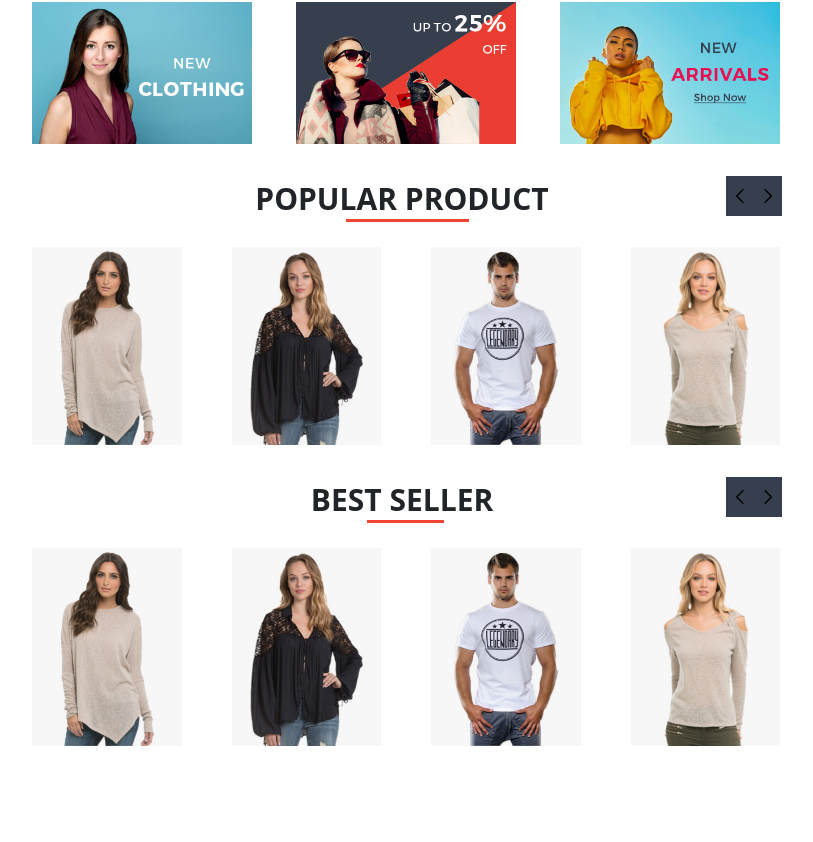
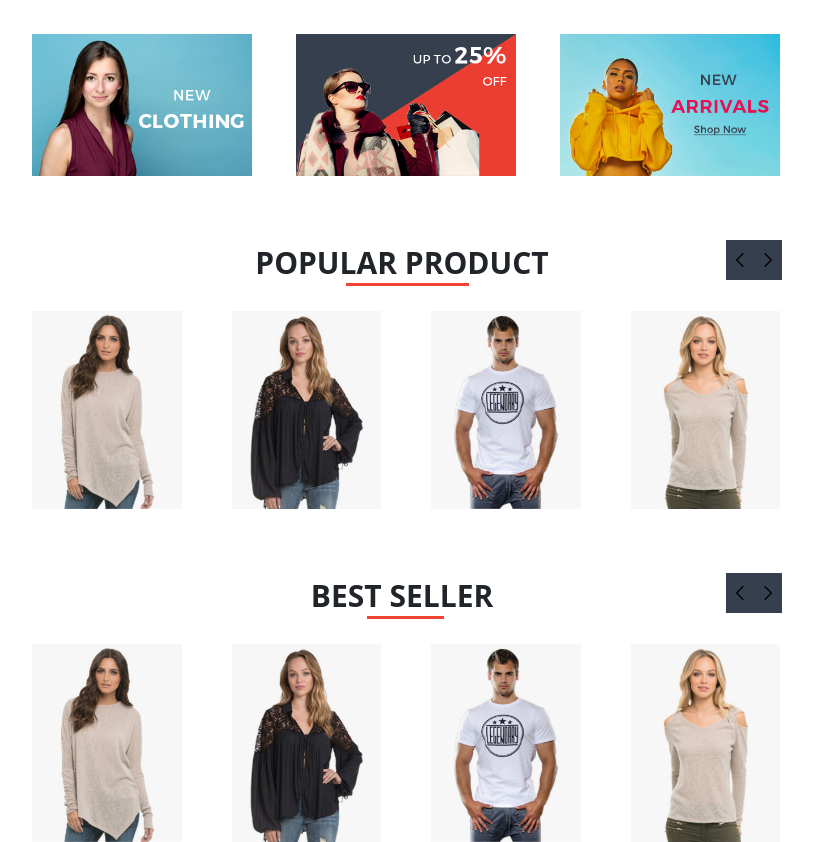
Before and after one commit to HuyDinh97/reactjs-shop, a React (Create React App) app: page / in a window 1280 px wide. Shown: the part 806-1648 px from the top of the page, without its empty margins (234-1047 px from the left). Before the commit the page ends 1552 px from the top, so only its background shows below. Built offline with nearby package versions, Linux system fonts and the light colour scheme.

Commit message:
fix space and page-background color

```diff
--- a/src/components/Layout/Advertising/Advertising.js
+++ b/src/components/Layout/Advertising/Advertising.js
@@ -9,7 +9,7 @@ import classes from './Advertising.module.css';
 
 function Advertising() {
   return (
-    <Row className={classes.mg_2}>
+    <Row className={classes.mg_4}>
       <Col>
         <img src={Ads1} alt="ADS" />
       </Col>
--- a/src/components/Layout/Advertising/Advertising.module.css
+++ b/src/components/Layout/Advertising/Advertising.module.css
@@ -1,3 +1,3 @@
-.mg_2 {
-  margin-top: 2rem!important;
+.mg_4 {
+  margin-top: 4rem!important;
 }
--- a/src/components/Layout/Popular Product/Product.js
+++ b/src/components/Layout/Popular Product/Product.js
@@ -17,7 +17,7 @@ import classes from './Product.module.css';
 function PopularProduct({ name }) {
   const swiperRef = useRef();
   return (
-    <div className={classes.mg_top}>
+    <div className={classes.mg_4}>
       <Row className={classes.mg_bot}>
         <Col xs lg="2" />
         <Col className={classes.Product_title}>
--- a/src/components/Layout/Popular Product/Product.module.css
+++ b/src/components/Layout/Popular Product/Product.module.css
@@ -6,7 +6,6 @@ body {
 }
 
 body {
-  background: #eee;
   font-family: Helvetica Neue, Helvetica, Arial, sans-serif;
   font-size: 14px;
   color: #000;
@@ -77,8 +76,8 @@ body {
   margin-right: 0.5rem;
 }
 
-.mg_top {
-  margin-top: 2rem;
+.mg_4 {
+  margin-top: 4rem!important;
 }
 
 .mg_bot {
```
